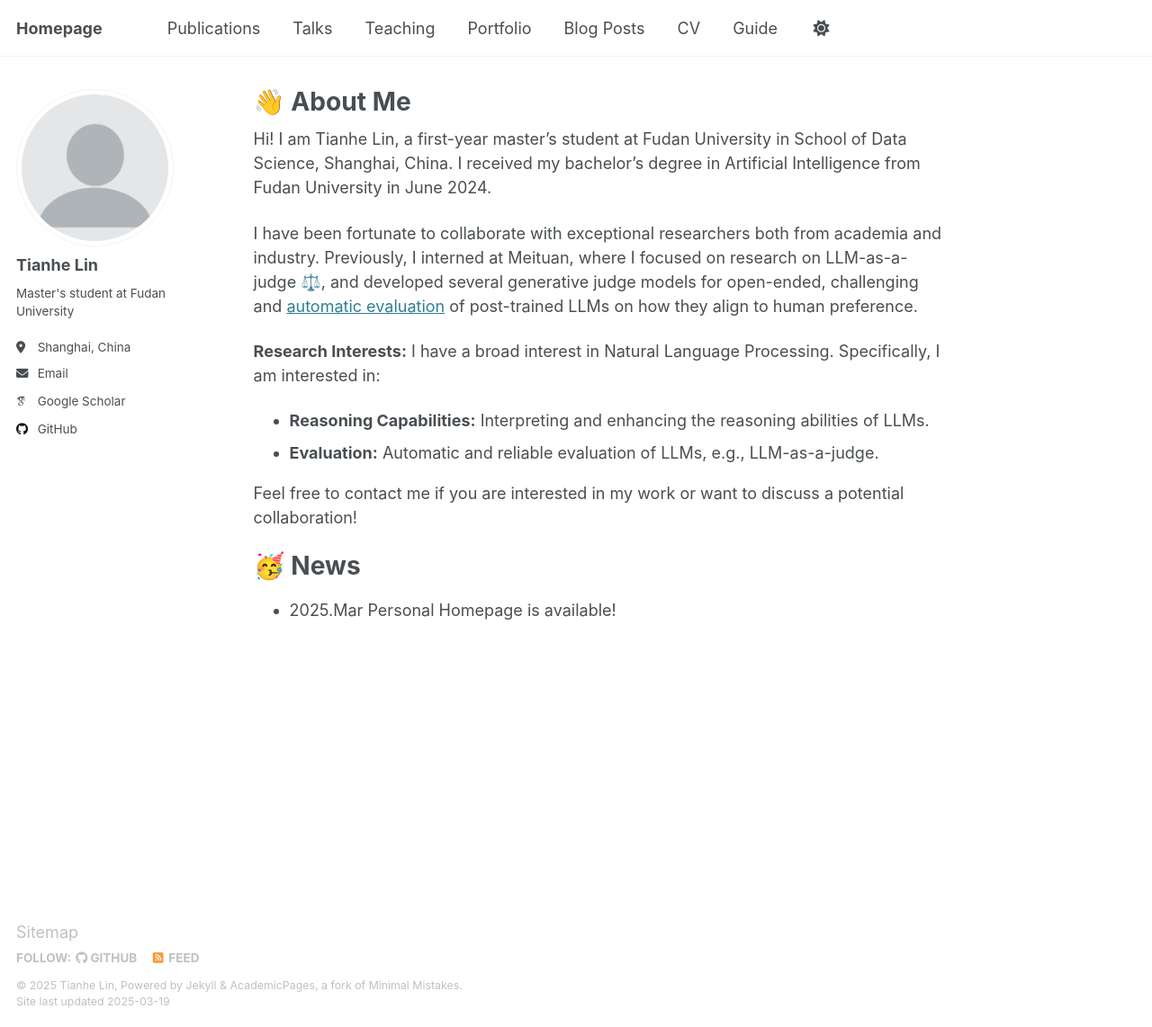
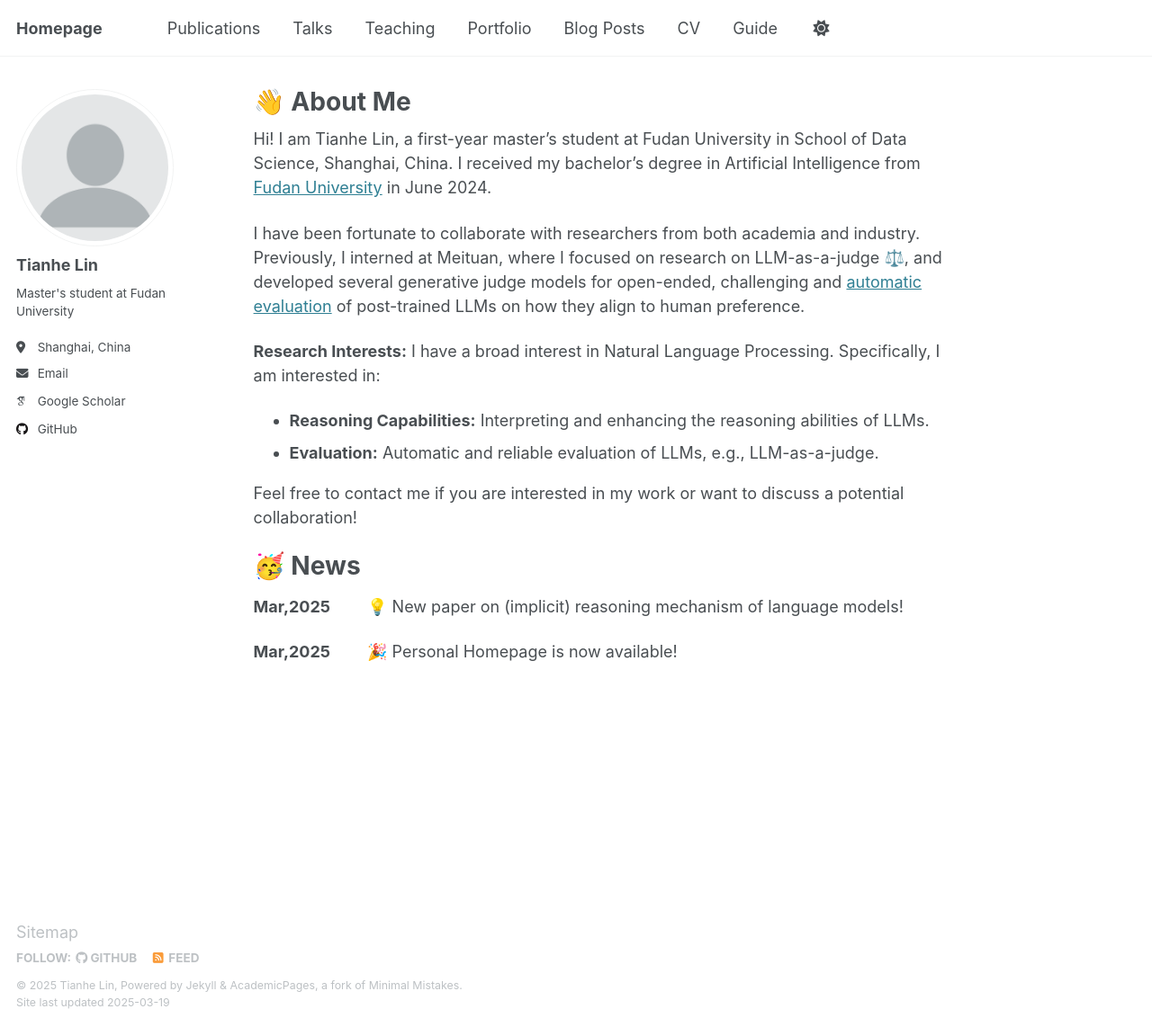
Before and after one commit to TianheL/TianheL.github.io, a Jekyll site: the page built from _pages/about.md, in a window 1280 px wide and 1142 px high. Shown: the whole window at 90% size. Built offline with Jekyll 4.4.1, drawn with Linux system fonts in a browser that asks for light colours; emoji names are drawn with the system emoji font; some web fonts are replaced.

Commit message:
Update about.md

```diff
--- a/_pages/about.md
+++ b/_pages/about.md
@@ -8,9 +8,9 @@ redirect_from:
 ---
 
 Hi! I am Tianhe Lin, a first-year master's student at Fudan University in School of Data Science, Shanghai, China.
-I received my bachelor's degree in Artificial Intelligence from Fudan University in June 2024.
+I received my bachelor's degree in Artificial Intelligence from [Fudan University](https://www.fudan.edu.cn/) in June 2024.
 
-I have been fortunate to collaborate with exceptional researchers both from academia and industry.
+I have been fortunate to collaborate with researchers from both academia and industry.
 Previously, I interned at Meituan, where I focused on research on LLM-as-a-judge ‍⚖️, and developed several generative judge models for open-ended, challenging and [automatic evaluation](https://agi-eval.cn/evaluation/LLM-CN-Subj-1-Rnd?id=48) of post-trained LLMs on how they align to human preference.
 
 **Research Interests:**  I have a broad interest in Natural Language Processing. Specifically, I am interested in:
@@ -21,4 +21,6 @@ Feel free to contact me if you are interested in my work or want to discuss a po
 
 🥳 News
 ======
-- 2025.Mar Personal Homepage is available!
+**Mar,2025**&emsp;&emsp; :bulb: New paper on (implicit) reasoning mechanism of language models!
+
+**Mar,2025**&emsp;&emsp; :tada: Personal Homepage is now available!
```
